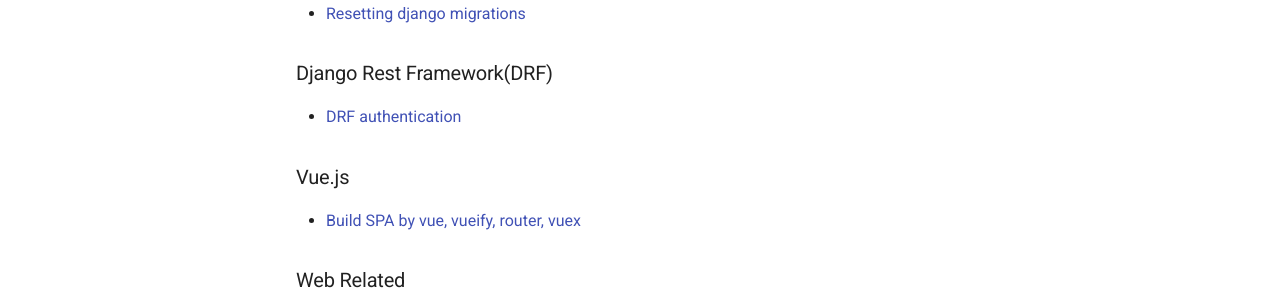
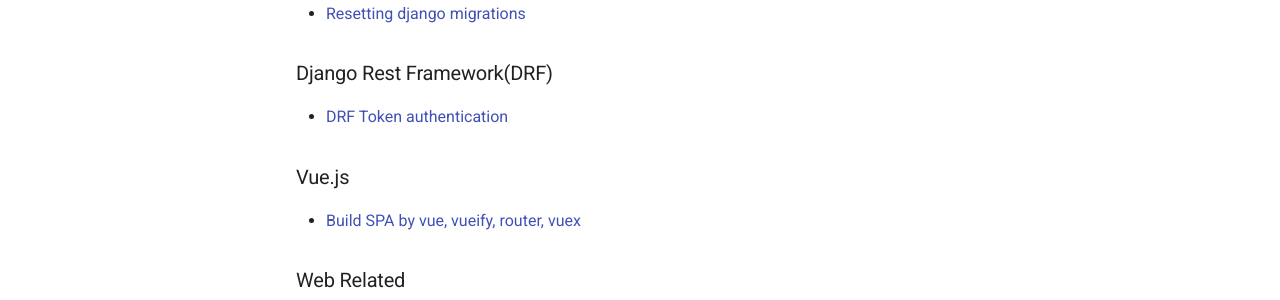
Before and after one commit to zhoukaidev/ks_blog, an MkDocs documentation site: the page built from docs/server/trainingResource.md, in a window 1280 px wide and 1336 px high. Shown: the part 910-1210 px from the top of the window. Built offline with MkDocs 1.6.1 and Material for MkDocs 9.7.7, drawn with Linux system fonts in a browser that asks for light colours; comment, search, counter and statistics services are not loaded.

Commit message:
Update trainingResource.md

```diff
--- a/docs/server/trainingResource.md
+++ b/docs/server/trainingResource.md
@@ -29,7 +29,7 @@
 
 ### Django Rest Framework(DRF)
 
-* [DRF authentication](https://simpleisbetterthancomplex.com/tutorial/2018/11/22/how-to-implement-token-authentication-using-django-rest-framework.html)
+* [DRF Token authentication](https://simpleisbetterthancomplex.com/tutorial/2018/11/22/how-to-implement-token-authentication-using-django-rest-framework.html)
 
 ### Vue.js
 
```
